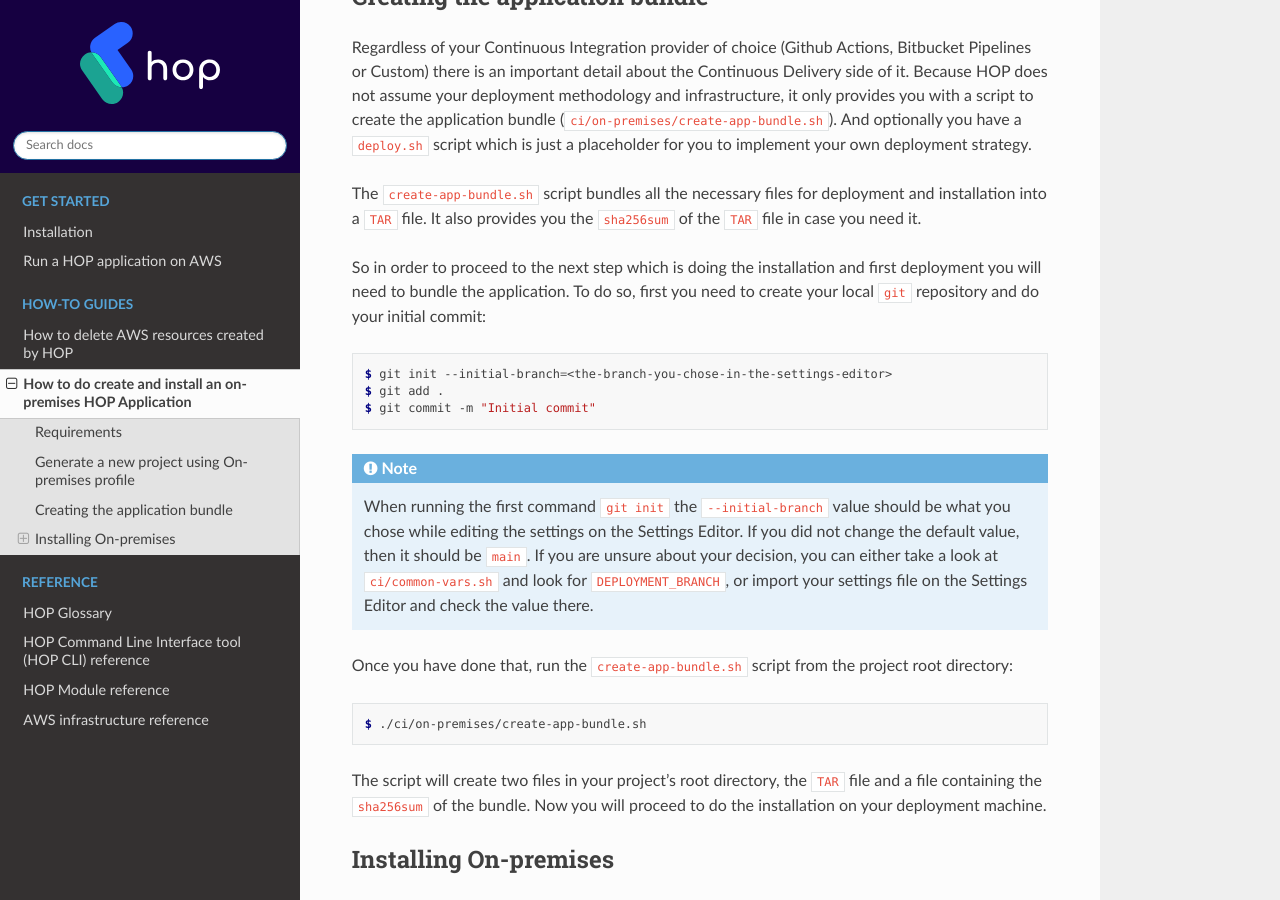
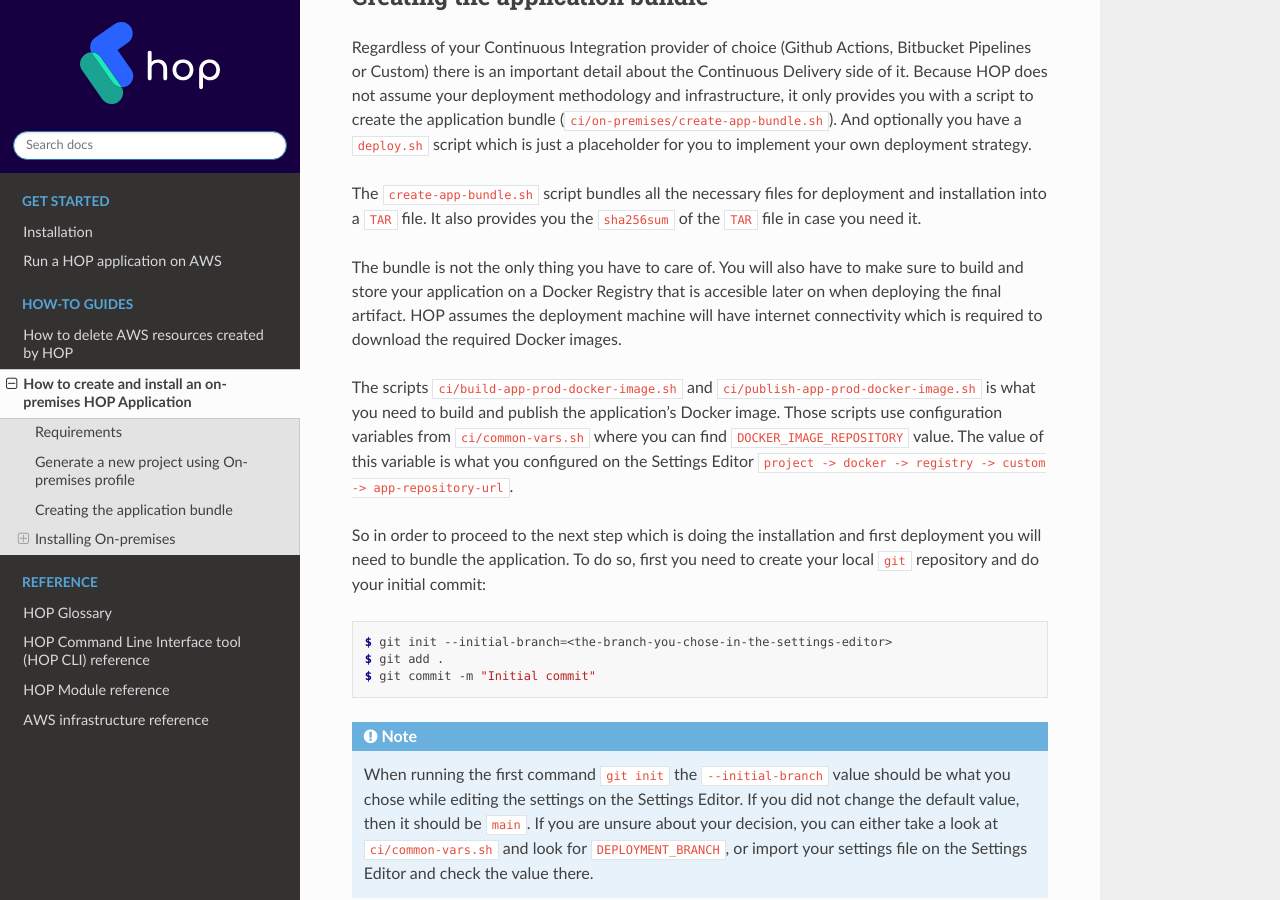
Before and after one commit to gethop-dev/hop-documentation, a Sphinx documentation site: the page built from docs/source/how-to/install-on-premises/main.rst, in a window 1280 px wide and 900 px high, scrolled down 3108 px. Built offline with Sphinx 7.4.7 and the Read the Docs theme 2.0.0, drawn with Linux system fonts in a browser that asks for light colours; some of the changed text lies outside the part shown.

Commit message:
on-premises how-to: explain about building and publishing app image

```diff
--- a/docs/source/how-to/install-on-premises/main.rst
+++ b/docs/source/how-to/install-on-premises/main.rst
@@ -1,4 +1,4 @@
-How to do create and install an on-premises HOP Application
+How to create and install an on-premises HOP Application
 ===========================================================
 
 This guide describes how to carry on the creation and first
@@ -51,11 +51,12 @@ After running the command, it will output the URL to access the Settings Editor.
 
    Settings Editor running at http://localhost:8090
 
-This guide assumes the following profile selections and configuration:
+As a reference, this guide assumes the following profile selections
+and configuration:
 
 - Core.
 
-  - With the setting ``project -> docker -> registry`` set to ``Custom``
+  - With the setting ``project -> docker -> registry`` set to ``Custom Registry Provider``
 - Frontend.
 - CI/CD.
 
@@ -167,6 +168,20 @@ your own deployment strategy.
 The ``create-app-bundle.sh`` script bundles all the necessary
 files for deployment and installation into a ``TAR`` file. It also
 provides you the ``sha256sum`` of the ``TAR`` file in case you need it.
+
+The bundle is not the only thing you have to care of. You will also
+have to make sure to build and store your application on a Docker
+Registry that is accesible later on when deploying the final
+artifact. HOP assumes the deployment machine will have internet
+connectivity which is required to download the required Docker images.
+
+The scripts ``ci/build-app-prod-docker-image.sh`` and
+``ci/publish-app-prod-docker-image.sh`` is what you need to build and
+publish the application's Docker image. Those scripts use
+configuration variables from ``ci/common-vars.sh`` where you can find
+``DOCKER_IMAGE_REPOSITORY`` value. The value of this variable is what
+you configured on the Settings Editor ``project -> docker -> registry
+-> custom -> app-repository-url``.
 
 So in order to proceed to the next step which is doing the
 installation and first deployment you will need to bundle the
```
